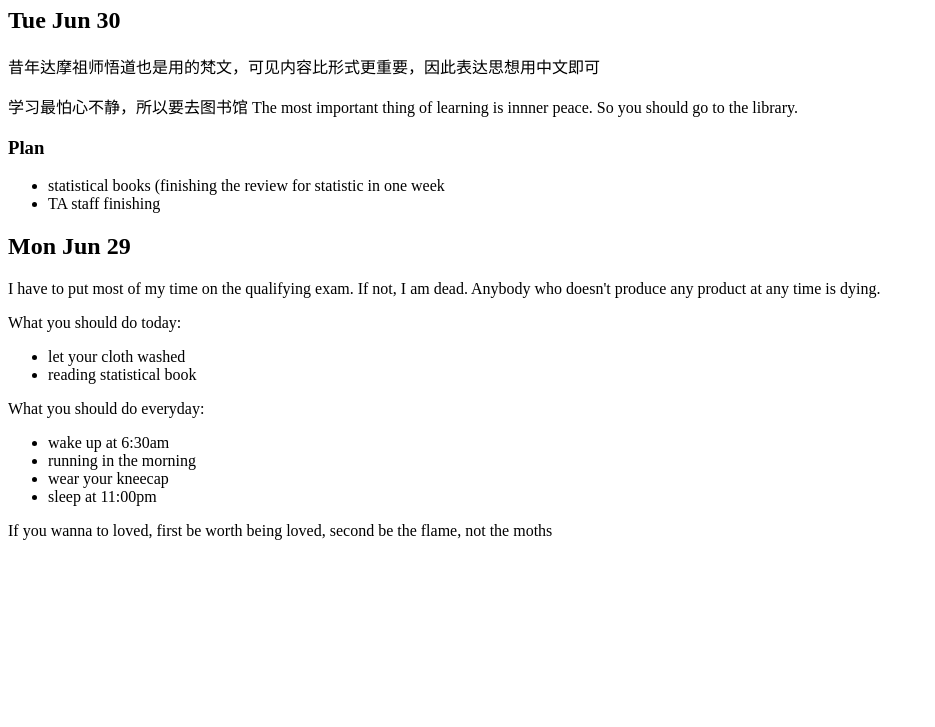
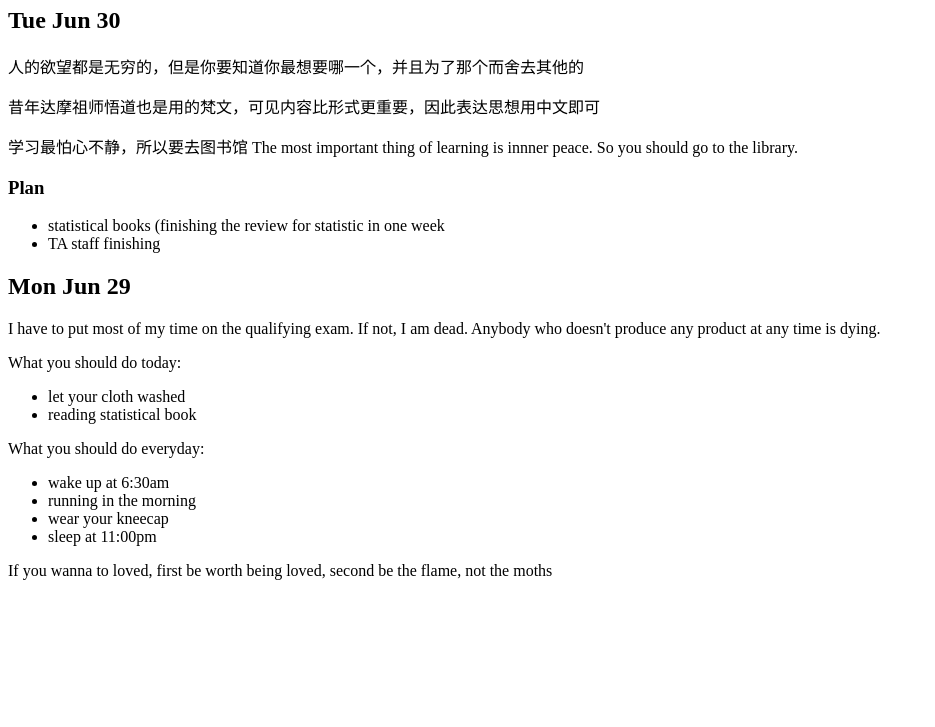
Before and after one commit to wplong-1-github/wplong-1-github.github.io, a plain HTML site: page blog.html in a window 1280 px wide. Shown: the part 73-800 px from the top of the page, without its empty margins (0-935 px from the left). Drawn offline with Linux system fonts and the light colour scheme.

Commit message:
new commit

```diff
--- a/blog.html
+++ b/blog.html
@@ -6,6 +6,7 @@
   <body>
     <h1> Peilong's Blog </h1>
     <h2> Tue Jun 30 </h2>
+    <p> 人的欲望都是无穷的，但是你要知道你最想要哪一个，并且为了那个而舍去其他的 </p>
     <p> 昔年达摩祖师悟道也是用的梵文，可见内容比形式更重要，因此表达思想用中文即可 </p>
     <p>
       学习最怕心不静，所以要去图书馆
```
